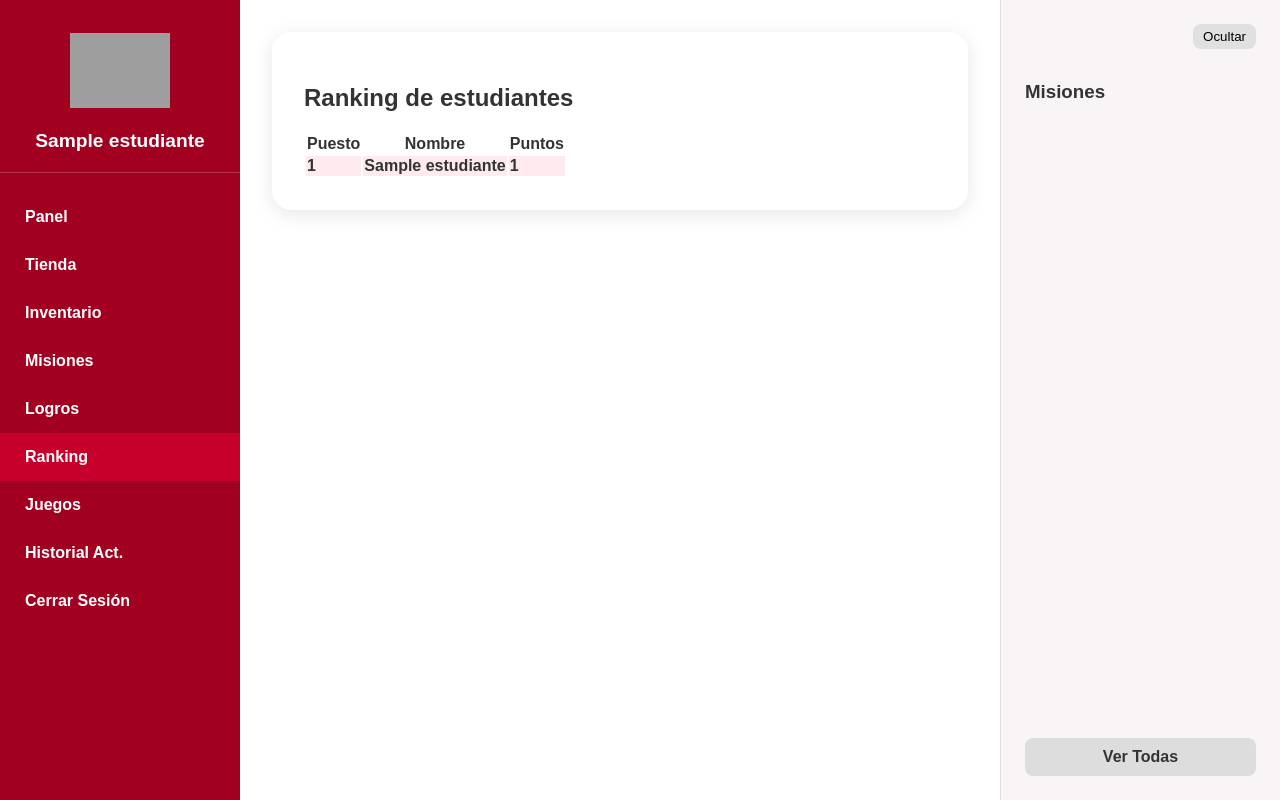
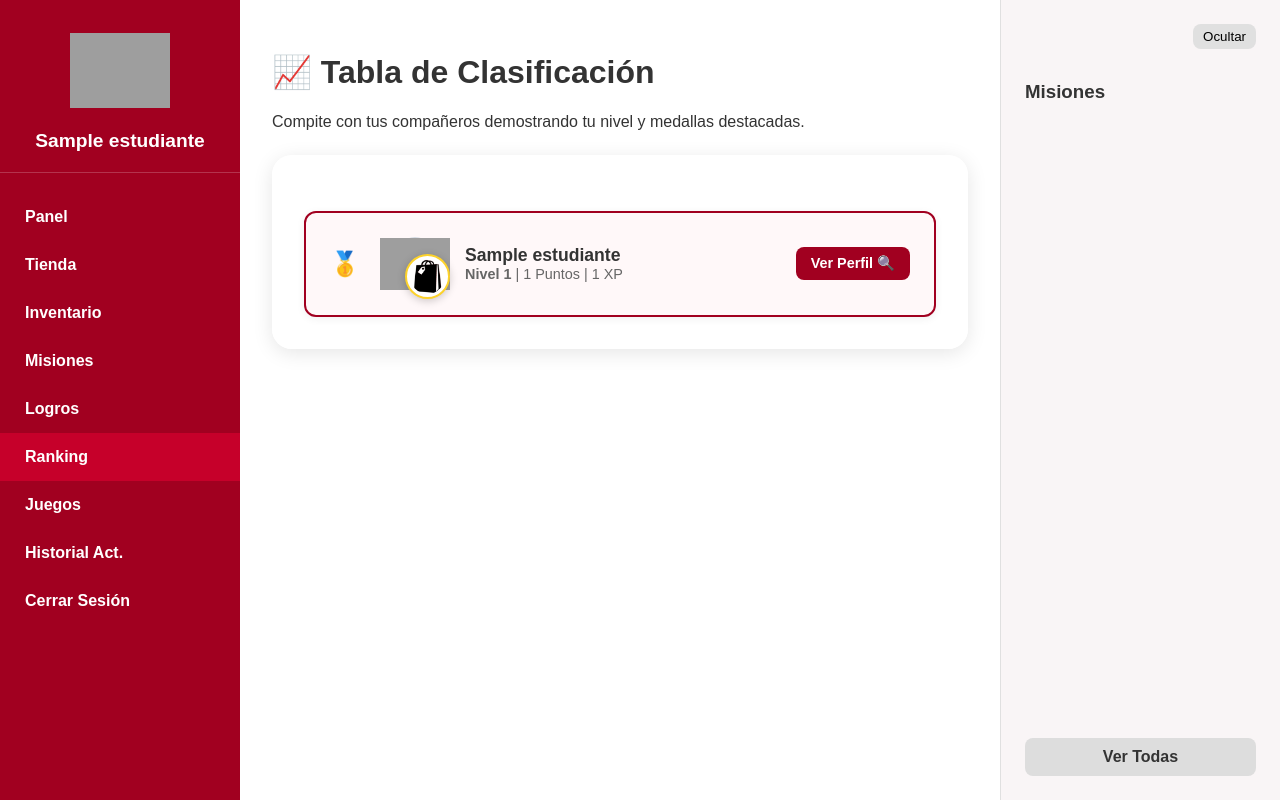
Before and after one commit to XYMAXIMUS/Tesis_grupo3.2, a Flask app: page /ranking in a window 1280 px wide. Run offline with Flask 3, Linux system fonts and the light colour scheme; the visitor is signed in with stand-in values (Sample User, id 1); tables that the repository leaves empty hold one stand-in row (values such as "Sample post"); grey boxes marked "Sample" are stand-in pictures; grey boxes are pictures that could not be loaded.

Commit message:
Revamp ranking page layout and design

```diff
--- a/templates/ranking.html
+++ b/templates/ranking.html
@@ -1,25 +1,46 @@
 {% extends 'base.html' %}
 {% block title %}Ranking - Gamificación UBE{% endblock %}
 {% block contenido %}
+
+<div class="bienvenida-box">
+    <h1>📈 Tabla de Clasificación</h1>
+    <p>Compite con tus compañeros demostrando tu nivel y medallas destacadas.</p>
+</div>
+
 <div class="fondo-blur">
-  <h2>Ranking de estudiantes</h2>
-  <table class="tabla-ranking">
-    <thead>
-      <tr>
-        <th>Puesto</th>
-        <th>Nombre</th>
-        <th>Puntos</th>
-      </tr>
-    </thead>
-    <tbody>
-      {% for user in ranking %}
-      <tr {% if user.nombre == name %} style="background:#ffebef;font-weight:bold;"{% endif %}>
-        <td>{{ loop.index }}</td>
-        <td>{{ user.nombre }}</td>
-        <td>{{ user.puntos }}</td>
-      </tr>
-      {% endfor %}
-    </tbody>
-  </table>
+    <div class="ranking-container">
+        {% for usuario in ranking %}
+            <div class="ranking-card {% if usuario.id == estudiante.id %}destacado-propio{% endif %}">
+                <div class="ranking-posicion">
+                    {% if loop.index == 1 %}🥇
+                    {% elif loop.index == 2 %}🥈
+                    {% elif loop.index == 3 %}🥉
+                    {% else %}#{{ loop.index }}
+                    {% endif %}
+                </div>
+
+                <div class="ranking-usuario-info">
+                    <div class="avatar-con-marco" style="width: 70px; height: 70px; margin: 0;">
+                        <img src="{{ url_for('static', filename='img/avatares/' + usuario.avatar_personal) }}" class="avatar-inicio" alt="Avatar">
+                        {% if usuario.marco_personal %}
+                            <img src="{{ url_for('static', filename='img/marcos/' + usuario.marco_personal) }}" class="marco-inicio" alt="Marco">
+                        {% endif %}
+                        {% if usuario.logro_equipado %}
+                            <img src="{{ url_for('static', filename='img/' + usuario.logro_equipado.imagen_url) }}" class="logro-pequeno-avatar" title="Insignia: {{ usuario.logro_equipado.nombre }}">
+                        {% endif %}
+                    </div>
+
+                    <div class="ranking-detalles">
+                        <a href="{{ url_for('ver_perfil', estudiante_id=usuario.id) }}" class="ranking-nombre">
+                            {{ usuario.nombre }}
+                        </a>
+                        <span class="ranking-stats"><b>Nivel {{ usuario.nivel }}</b> | {{ usuario.puntos }} Puntos | {{ usuario.xp }} XP</span>
+                    </div>
+                </div>
+
+                <a href="{{ url_for('ver_perfil', estudiante_id=usuario.id) }}" class="btn-ver-perfil">Ver Perfil 🔍</a>
+            </div>
+        {% endfor %}
+    </div>
 </div>
 {% endblock %}
```
